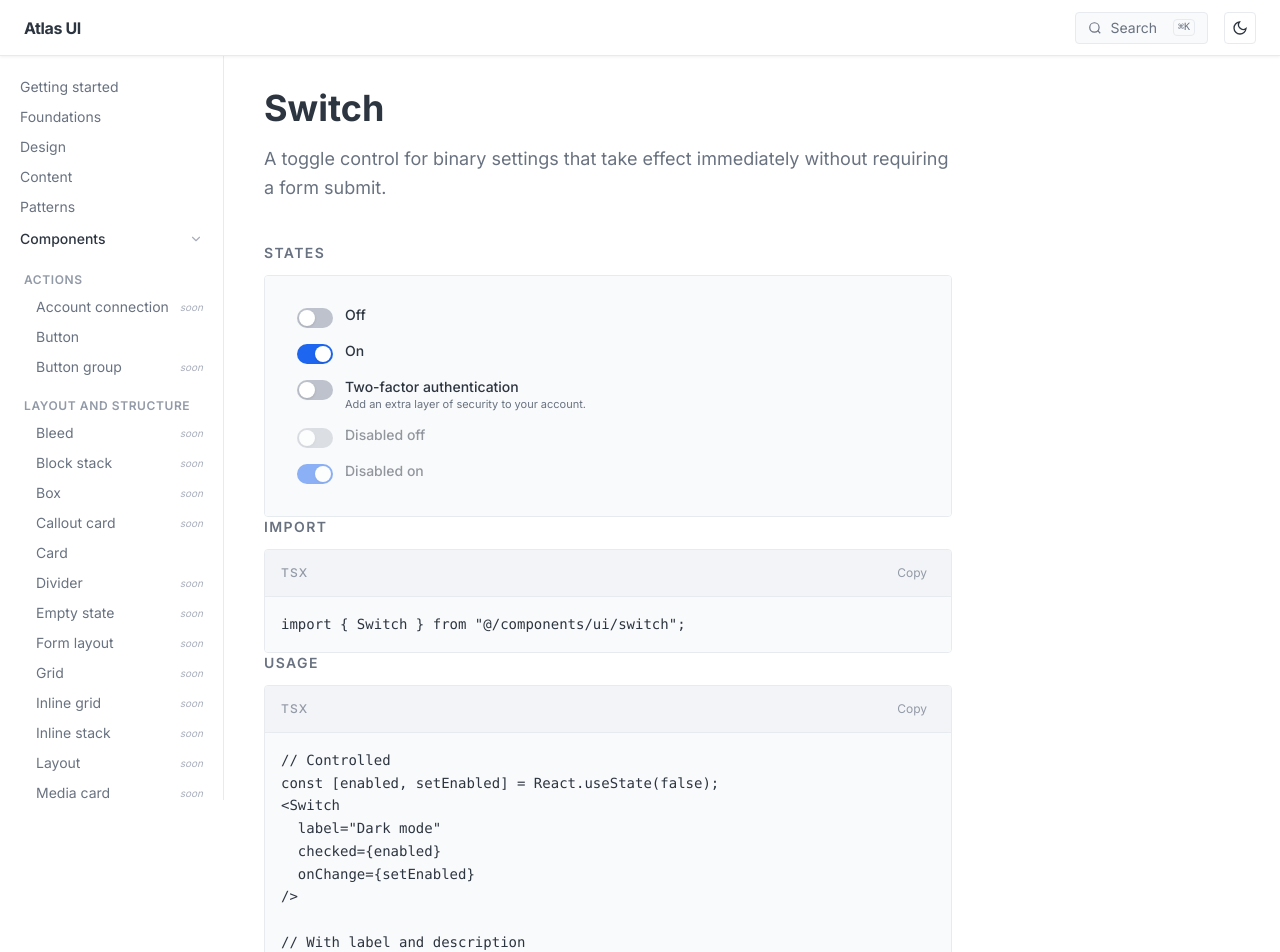
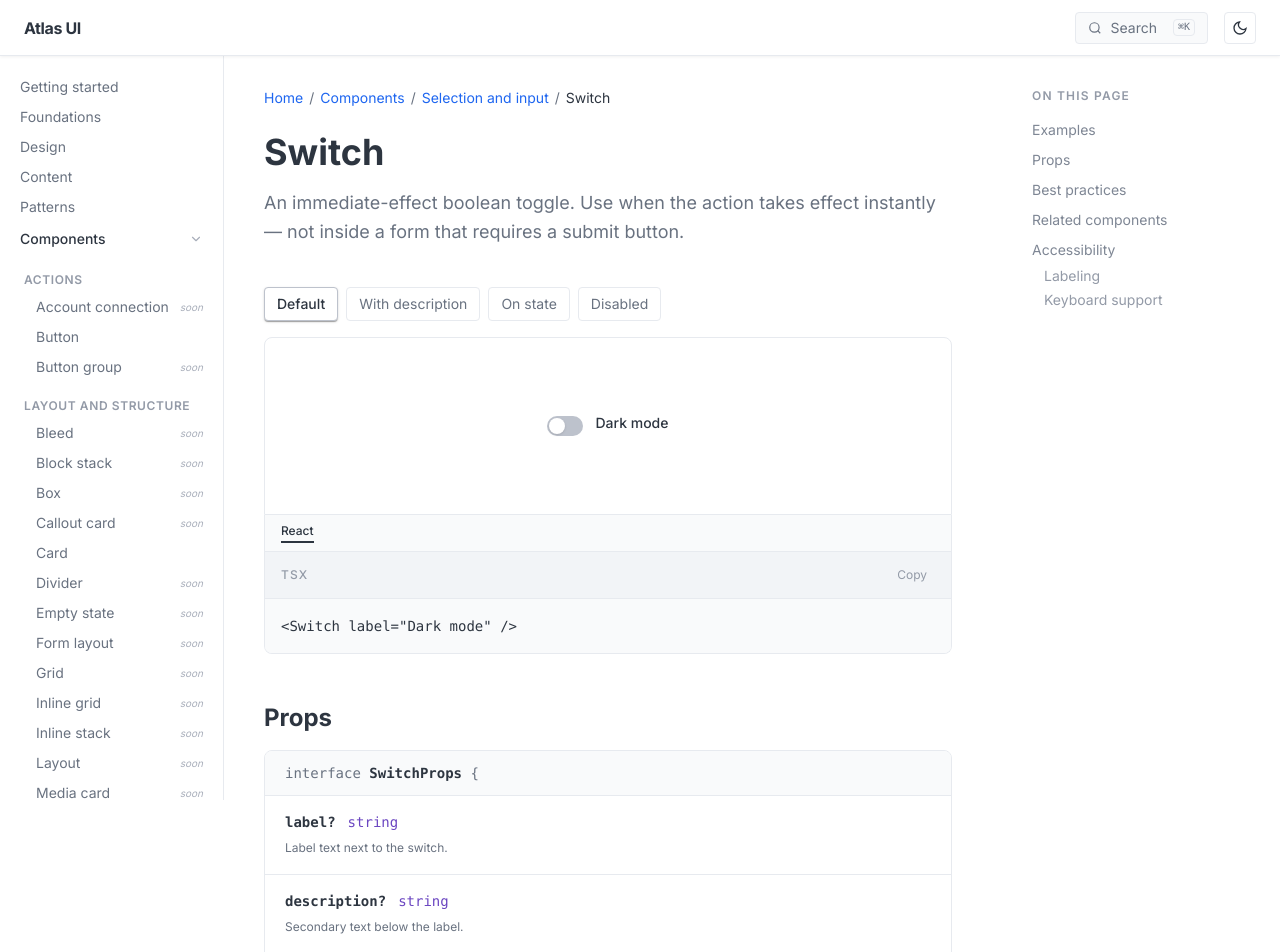
Before and after one commit to ninja-design-josh/atlas-ui, a Next.js app: page /components/selection-and-input/switch in a window 1280 px wide. Shown: the top 952 px of the page. Built offline with nearby package versions, Linux system fonts and the light colour scheme.

Commit message:
feat: rewrite Switch page to Polaris-style layout

```diff
--- a/src/app/(docs)/components/selection-and-input/switch/page.tsx
+++ b/src/app/(docs)/components/selection-and-input/switch/page.tsx
@@ -2,90 +2,69 @@
 
 import * as React from "react";
 import { Switch } from "@/components/ui/switch";
-import { ComponentSection, DocSubheading } from "@/components/docs/component-section";
-import { LivePreview } from "@/components/docs/live-preview";
-import { CodeBlock } from "@/components/docs/code-block";
-import { PropsTable, type PropDef } from "@/components/docs/props-table";
-
-const IMPORT = `import { Switch } from "@/components/ui/switch";`;
-
-const USAGE = `// Controlled
-const [enabled, setEnabled] = React.useState(false);
-<Switch
-  label="Dark mode"
-  checked={enabled}
-  onChange={setEnabled}
-/>
-
-// With label and description
-<Switch
-  label="Two-factor authentication"
-  description="Add an extra layer of security to your account."
-  defaultChecked={false}
-/>`;
+import { ComponentSection } from "@/components/docs/component-section";
+import type { PropDef } from "@/components/docs/props-table";
 
 const PROPS: PropDef[] = [
-  { name: "label",        type: "string",  description: "Label text shown next to the toggle." },
-  { name: "description",  type: "string",  description: "Secondary helper text below the label." },
-  { name: "checked",      type: "boolean", description: "Controlled checked state." },
-  { name: "defaultChecked", type: "boolean", default: "false", description: "Initial checked state (uncontrolled)." },
-  { name: "disabled",     type: "boolean", default: "false", description: "Disables the toggle." },
-  { name: "onChange",     type: "(checked: boolean) => void", description: "Called when the toggle state changes." },
+  { name: "label",          type: "string",                     description: "Label text next to the switch." },
+  { name: "description",    type: "string",                     description: "Secondary text below the label." },
+  { name: "checked",        type: "boolean",                    description: "Controlled on/off state." },
+  { name: "defaultChecked", type: "boolean", default: "false",  description: "Uncontrolled initial on/off state." },
+  { name: "onChange",       type: "(checked: boolean) => void", description: "Callback when state changes." },
+  { name: "disabled",       type: "boolean", default: "false",  description: "Disables the switch." },
 ];
 
 export default function SwitchPage() {
-  const [switchA, setSwitchA] = React.useState(false);
-  const [switchB, setSwitchB] = React.useState(true);
-
   return (
     <ComponentSection
-      id="switch"
       name="Switch"
       status="stable"
-      description="A toggle control for binary settings that take effect immediately without requiring a form submit."
-      whenToUse={[
-        "Use for settings that apply instantly (dark mode, notifications, feature toggles).",
-        "Use Checkbox instead when the change requires a form submit to take effect.",
-        "Add a description to clarify the impact of toggling.",
+      description="An immediate-effect boolean toggle. Use when the action takes effect instantly — not inside a form that requires a submit button."
+      breadcrumb={[
+        { label: "Home",               href: "/" },
+        { label: "Components",         href: "/components" },
+        { label: "Selection and input", href: "/components" },
       ]}
-      controlDefs={[
-        { prop: "label",       type: "string",  default: "Email notifications" },
-        { prop: "description", type: "string",  default: "Receive updates by email." },
-        { prop: "disabled",    type: "boolean", default: false },
+      examples={[
+        {
+          label: "Default",
+          preview: <Switch label="Dark mode" />,
+          code: `<Switch label="Dark mode" />`,
+        },
+        {
+          label: "With description",
+          preview: <Switch label="Email notifications" description="Receive alerts when someone mentions you." />,
+          code: `<Switch label="Email notifications" description="Receive alerts when someone mentions you." />`,
+        },
+        {
+          label: "On state",
+          preview: <Switch label="Auto-save" defaultChecked />,
+          code: `<Switch label="Auto-save" defaultChecked />`,
+        },
+        {
+          label: "Disabled",
+          preview: <div className="space-y-2"><Switch label="Managed by admin" disabled /><Switch label="Enforced setting" disabled defaultChecked /></div>,
+          code: `<Switch label="Managed by admin" disabled />`,
+        },
       ]}
-      renderPreview={(p) => (
-        <Switch
-          label={p.label as string}
-          description={(p.description as string) || undefined}
-          disabled={p.disabled as boolean}
-        />
-      )}
-    >
-      <div>
-        <DocSubheading>States</DocSubheading>
-        <LivePreview centered={false}>
-          <div className="space-y-4 p-2">
-            <Switch label="Off" checked={switchA} onChange={setSwitchA} />
-            <Switch label="On" checked={switchB} onChange={setSwitchB} />
-            <Switch label="Two-factor authentication" description="Add an extra layer of security to your account." defaultChecked={false} />
-            <Switch label="Disabled off" disabled />
-            <Switch label="Disabled on" checked disabled />
-          </div>
-        </LivePreview>
-      </div>
-
-      <div>
-        <DocSubheading>Import</DocSubheading>
-        <CodeBlock code={IMPORT} language="tsx" />
-      </div>
-      <div>
-        <DocSubheading>Usage</DocSubheading>
-        <CodeBlock code={USAGE} language="tsx" />
-      </div>
-      <div>
-        <DocSubheading>Props</DocSubheading>
-        <PropsTable props={PROPS} />
-      </div>
-    </ComponentSection>
+      props={PROPS}
+      dos={[
+        { label: "Use Switch for settings that take effect immediately without a save action." },
+      ]}
+      donts={[
+        { label: "Don't use Switch inside a submit-form — use Checkbox instead." },
+      ]}
+      accessibility={{
+        description: "Switch renders with role='switch' and aria-checked. Screen readers announce the on/off state.",
+        labeling: "Always provide a label. The switch is announced as '[label], switch, on/off'.",
+        keyboardSupport: [
+          "Tab / Shift+Tab — move focus to the switch",
+          "Space — toggle on/off state",
+        ],
+      }}
+      relatedComponents={[
+        { label: "Checkbox", href: "/components/selection-and-input/checkbox" },
+      ]}
+    />
   );
 }
```
